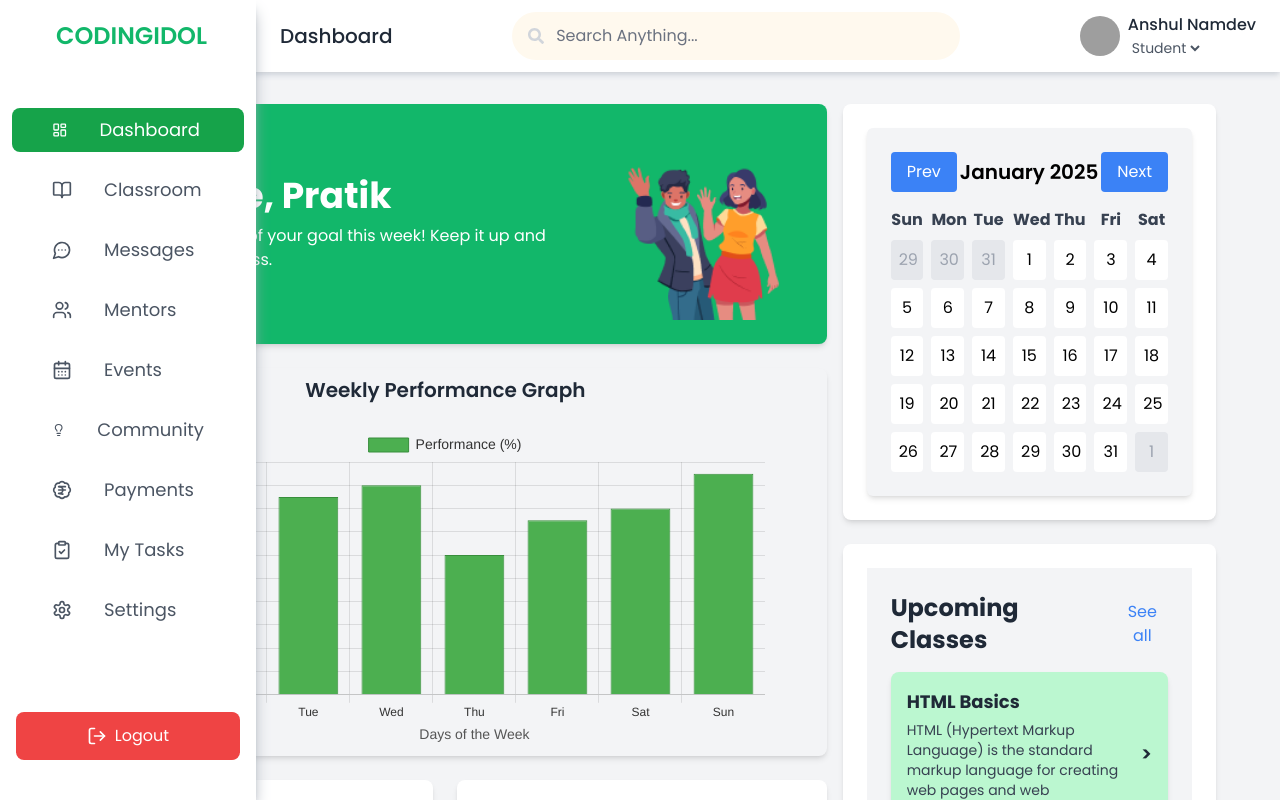
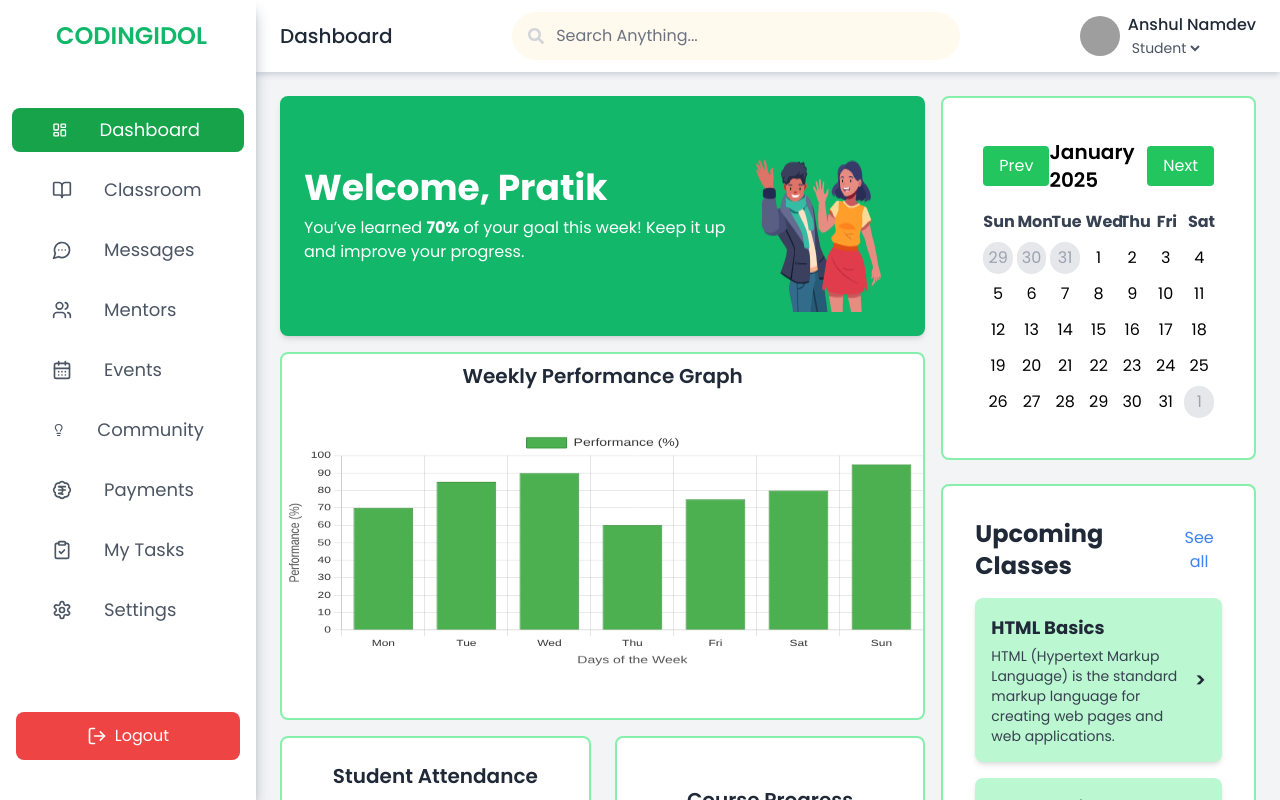
Before and after one commit to geekyAnshul/IdolCoding, a React (Vite) app: page /admin in a window 1280 px wide. Built offline with nearby package versions, Linux system fonts and the light colour scheme; grey boxes are pictures that could not be loaded.

Commit message:
dashboard-set

```diff
--- a/src/Components/AdminDashboard/DashboardCompo/AttendancePieChart.jsx
+++ b/src/Components/AdminDashboard/DashboardCompo/AttendancePieChart.jsx
@@ -48,12 +48,12 @@ const AttendancePieChart = () => {
   };
 
   return (
-    <div className="flex flex-col items-center justify-center p-6 bg-gray-100 rounded-lg shadow-md max-w-md mx-auto">
+    <div className="flex flex-col items-center justify-center  rounded-lg max-w-md mx-auto">
       <h2 className="text-xl font-semibold mb-4 text-gray-800">
         Student Attendance
       </h2>
-      <div className="w-full">
-        <Pie data={data} options={options} />
+      <div className="w-full px-10">
+        <Pie data={data} options={options}  />
       </div>
     </div>
   );
--- a/src/Components/AdminDashboard/DashboardCompo/Calendar.jsx
+++ b/src/Components/AdminDashboard/DashboardCompo/Calendar.jsx
@@ -50,12 +50,12 @@ const Calendar = () => {
   const days = getDaysInMonth(year, month);
 
   return (
-    <div className="flex flex-col items-center p-6 bg-gray-100 rounded-md shadow-md max-w-md mx-auto">
+    <div className="flex flex-col items-center p-4    max-w-md mx-auto">
       {/* Header */}
       <div className="flex items-center justify-between w-full mb-4">
         <button
           onClick={() => changeMonth(-1)}
-          className="px-4 py-2 bg-blue-500 text-white rounded hover:bg-blue-600"
+          className="px-4 py-2 bg-green-500 text-white rounded hover:bg-green-600"
         >
           Prev
         </button>
@@ -64,7 +64,7 @@ const Calendar = () => {
         </h2>
         <button
           onClick={() => changeMonth(1)}
-          className="px-4 py-2 bg-blue-500 text-white rounded hover:bg-blue-600"
+          className="px-4 py-2 bg-green-500 text-white rounded hover:bg-green-600"
         >
           Next
         </button>
@@ -78,13 +78,12 @@ const Calendar = () => {
       </div>
 
       {/* Dates */}
-      <div className="grid grid-cols-7 gap-2 w-full text-center mt-2">
+      <div className="grid grid-cols-7 gap-1 w-full text-center mt-2">
         {days.map(({ date, isCurrentMonth }, index) => (
           <div
             key={index}
-            className={`p-2 rounded cursor-pointer ${
-              isCurrentMonth ? "bg-white" : "bg-gray-200 text-gray-400"
-            } hover:bg-blue-100`}
+            className={`p-1 rounded-full cursor-pointer ${isCurrentMonth ? "bg-white" : "bg-gray-200 text-gray-400"
+              } hover:bg-green-200`}
             onClick={() => alert(`You clicked on ${date.toDateString()}`)}
           >
             {date.getDate()}
--- a/src/Components/AdminDashboard/DashboardCompo/CourseProgress.jsx
+++ b/src/Components/AdminDashboard/DashboardCompo/CourseProgress.jsx
@@ -11,7 +11,7 @@ const CourseProgress = () => {
   ];
 
   return (
-    <div className="flex flex-col items-center p-6 bg-gray-100 rounded-lg shadow-md max-w-xl mx-auto">
+    <div className="flex flex-col items-center p-6 rounded-lgmax-w-xl mx-auto">
       <h2 className="text-xl font-semibold mb-6 text-gray-800">
         Course Progress
       </h2>
@@ -21,7 +21,7 @@ const CourseProgress = () => {
             key={index}
             className="flex flex-col items-center justify-center bg-white p-4 rounded-lg shadow-lg"
           >
-            <div className="w-24 h-24">
+            <div className="w-20 h-20">
               <CircularProgressbar
                 value={course.progress}
                 text={`${course.progress}%`}
@@ -33,7 +33,7 @@ const CourseProgress = () => {
                 })}
               />
             </div>
-            <p className="mt-4 text-lg font-medium text-gray-700">{course.name}</p>
+            <p className="mt-8 text-sm font-medium text-gray-700">{course.name}</p>
           </div>
         ))}
       </div>
--- a/src/Components/AdminDashboard/DashboardCompo/PerformanceBarGraph.jsx
+++ b/src/Components/AdminDashboard/DashboardCompo/PerformanceBarGraph.jsx
@@ -69,12 +69,12 @@ const PerformanceBarGraph = () => {
   };
 
   return (
-    <div className="flex flex-col items-center p-2 bg-gray-100 rounded-lg shadow-md ">
-      <h2 className="text-xl font-semibold mb-6 text-gray-800">
+    <div className="flex flex-col items-center p-2 rounde-lg border-2 border-green-300 bg-white rounded-lg  ">
+      <h2 className="text-xl font-semibold text-gray-800">
         Weekly Performance Graph
       </h2>
       <div className="h-80">
-        <Bar data={data} options={options} className="w-[700px] h-[100px]" />
+        <Bar data={data} options={options} className="w-[700px]  py-10" />
       </div>
     </div>
   );
--- a/src/Components/AdminDashboard/DashboardCompo/UpcommingClasses.jsx
+++ b/src/Components/AdminDashboard/DashboardCompo/UpcommingClasses.jsx
@@ -24,7 +24,7 @@ const classes = [
 
 const UpcommingClasses = () => {
   return (
-    <div className="min-h-screen bg-gray-100 p-6">
+    <div className=" p-2">
       <div className="max-w-4xl mx-auto">
         <div className="flex justify-between items-center mb-4">
           <h1 className="text-2xl font-bold text-gray-800">Upcoming Classes</h1>
--- a/src/Components/AdminDashboard/DashboardPage.jsx
+++ b/src/Components/AdminDashboard/DashboardPage.jsx
@@ -8,10 +8,10 @@ import UpcommingClasses from './DashboardCompo/UpcommingClasses';
 
 const DashboardPage = () => {
     return (
-        <div className=' bg-gray-100 p-2'>
+        <div className=' bg-gray-100 ml-64'>
             <div className='max-w-6xl mx-auto grid grid-cols-1 lg:grid-cols-3 gap-4'>
                 {/* Left Column */}
-                <div className='lg:col-span-2 space-y-6'>
+                <div className='lg:col-span-2 space-y-4'>
                     {/* Welcome Banner */}
                     <div className='flex bg-[#12b76a] p-6 rounded-lg shadow-md justify-between items-center'>
                         <div>
@@ -26,16 +26,16 @@ const DashboardPage = () => {
                     </div>
 
                     {/* Performance Graph */}
-                    <div className=''>
+                    <div className=' '>
                         <PerformanceGraph />
                     </div>
 
                     {/* Attendance and Course Progress */}
                     <div className='grid grid-cols-1 md:grid-cols-2 gap-6'>
-                        <div className='bg-white p-6 rounded-lg shadow-md'>
+                        <div className='bg-white p-6 rounded-lg border-2 border-green-300'>
                             <Attendance />
                         </div>
-                        <div className='bg-white p-6 rounded-lg shadow-md'>
+                        <div className='bg-white p-6 rounded-lg border-2 border-green-300'>
                             <CourseProgress />
                         </div>
                     </div>
@@ -44,12 +44,12 @@ const DashboardPage = () => {
                 {/* Right Column */}
                 <div className='space-y-6'>
                     {/* Calendar */}
-                    <div className='bg-white p-6 rounded-lg shadow-md'>
+                    <div className='bg-white p-6 rounded-lg border-2 border-green-300'>
                         <Calender />
                     </div>
 
                     {/* Upcoming Classes */}
-                    <div className='bg-white p-6 rounded-lg shadow-md'>
+                    <div className='bg-white p-6 rounded-lg  border-2 border-green-300'>
                         <UpcommingClasses />
                     </div>
                 </div>
```
